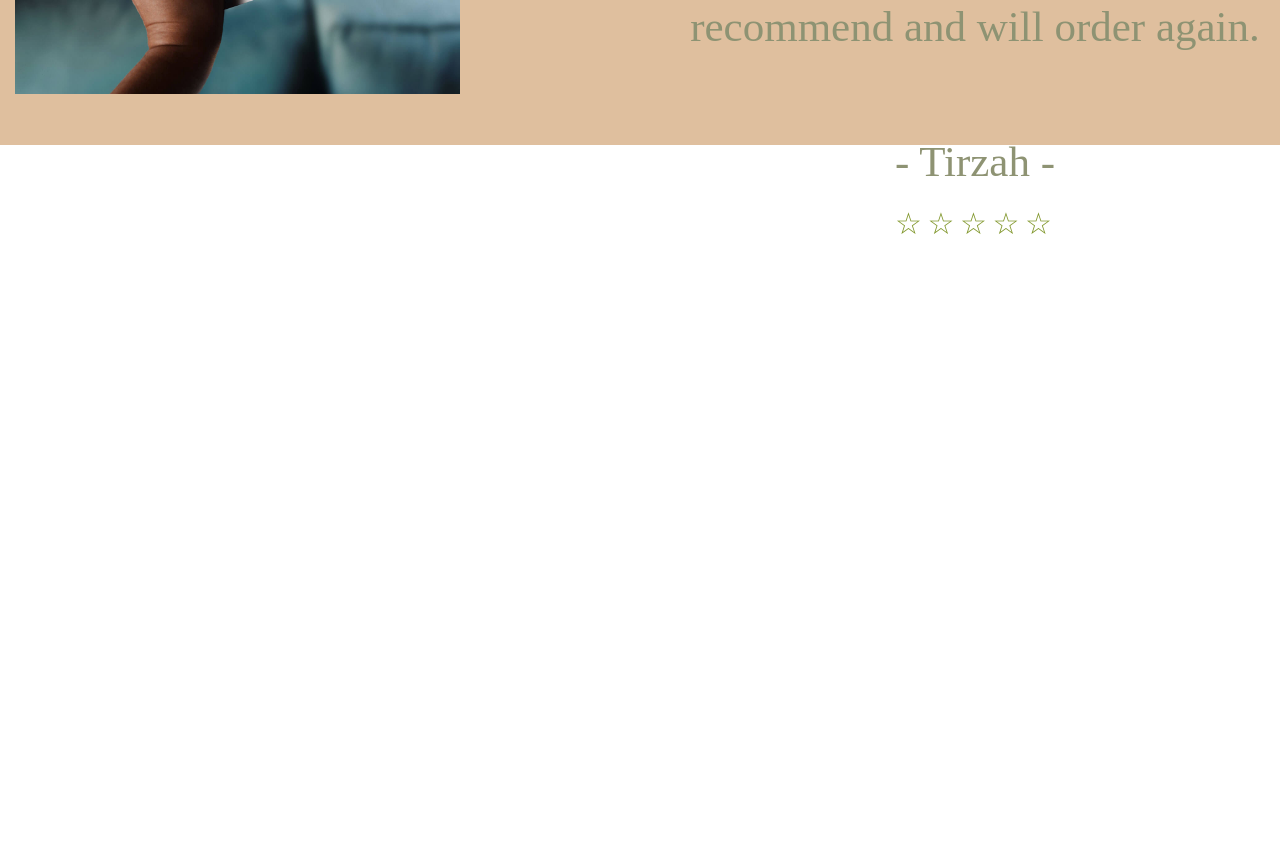
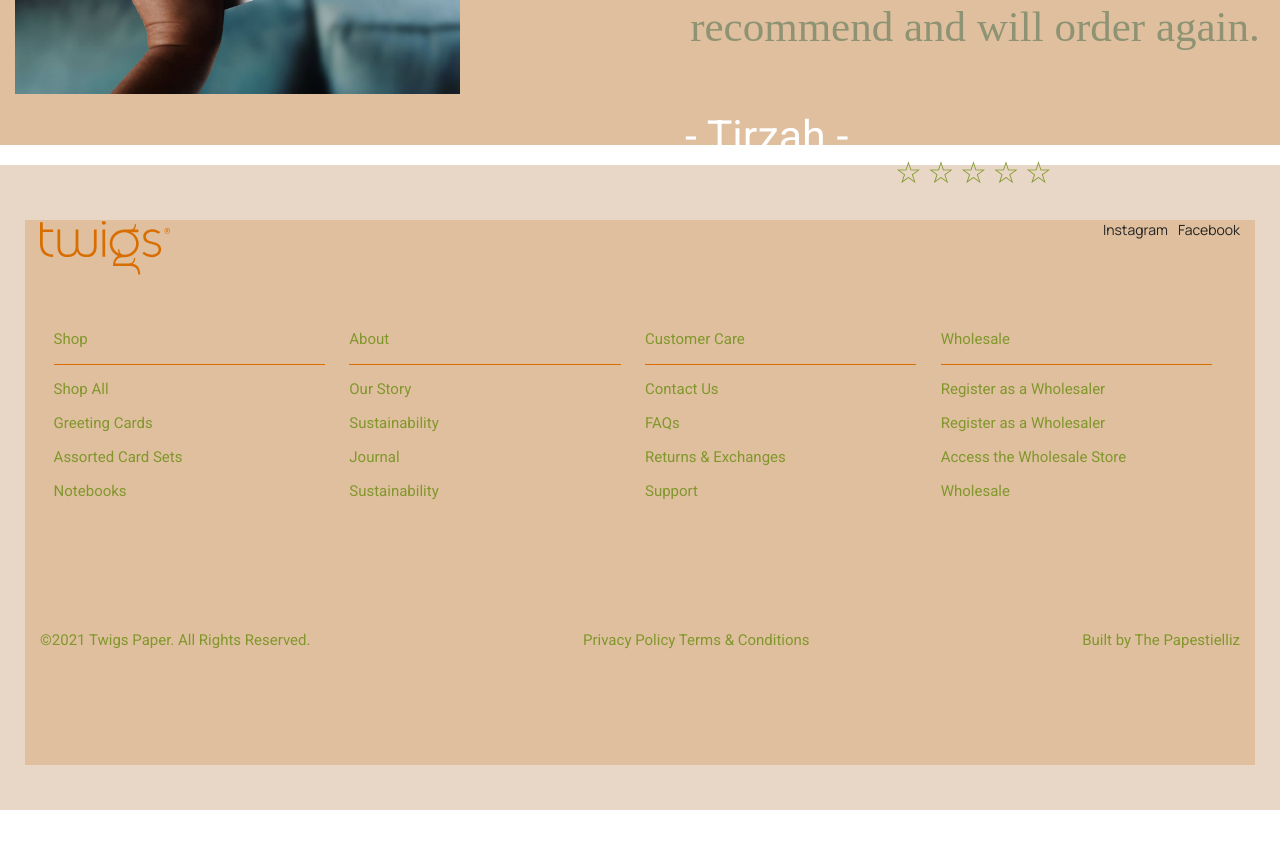
Before and after one commit to chingizkhans/tw, a plain HTML site: page index.html in a window 1280 px wide. Shown: the part 500-1348 px from the top of the page. Before the commit the page ends 800 px from the top, so only its background shows below. Drawn offline with Linux system fonts and the light colour scheme; a web font is replaced by a local one.

Commit message:
dsdsdasd

```diff
--- a/css/beautifull.css
+++ b/css/beautifull.css
@@ -31,6 +31,10 @@
 
 .beautiful_txt {
     font-size: 43px;
+    font-family: roboto;
+    color: #fff;
+    /* font-size: 43px;
+
     font-weight: 400px;
     font-family: Rouge Script;
     color: rgb(142, 147, 115);
@@ -39,7 +43,7 @@
     font-weight: 400;
     line-height: 70px;
     letter-spacing: 0%;
-    text-align: center;
+    text-align: center; */
 }
 
 .beautiful_tit {
@@ -69,7 +73,7 @@
     flex-direction: row-reverse;
     justify-content: space-between;
     margin: 14px auto;
-    position: relative;
+    position: relative;x`
 }
 
 .star-rating input {
--- a/index.html
+++ b/index.html
@@ -78,7 +78,8 @@
         </div>
       </div>
 
-    <!-- <footer>
+    <footer>
+      <div class="container">
       <div class="footer_info flex">
         <a href="index.html" class="logo_blue">
           <img src="./img/logo.svg" alt="">
@@ -132,12 +133,13 @@
 
         </div>
       </div>
+    </div>
     </footer>
 
 
     <script src="js/core.js"></script>
 
-  </body> -->
+  </body>
 
   </html>
     <script src="js/core.js"></script>
```
